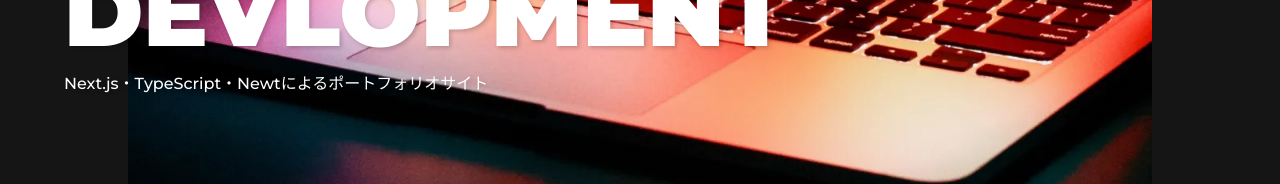
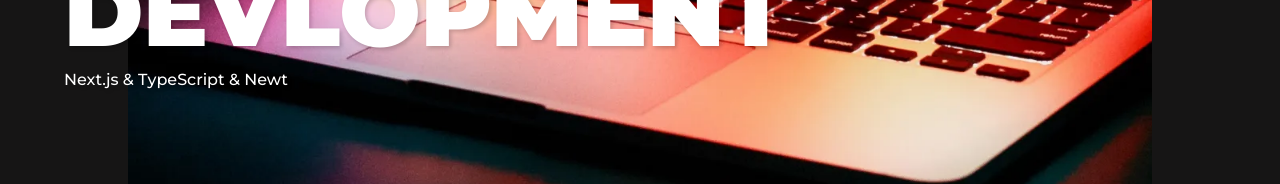
Before and after one commit to shim369/Nextjs-TypeScript-MicroCMS-Site, a Next.js app: page /components/herotop in a window 1280 px wide. Shown: the part 452-636 px from the top of the page. Built offline with nearby package versions, Linux system fonts and the light colour scheme.

Commit message:
change text

```diff
--- a/pages/components/herotop.tsx
+++ b/pages/components/herotop.tsx
@@ -5,7 +5,7 @@ export default function Header() {
     <div className="hero-area">
     <div className="catch1">
         <h1>WEB<br />DEVLOPMENT</h1>
-        <p>Next.js・TypeScript・Newtによるポートフォリオサイト</p>
+        <p>Next.js & TypeScript & Newt</p>
     </div>
     <div className="hero">
         <Image
--- a/pages/index.tsx
+++ b/pages/index.tsx
@@ -192,7 +192,7 @@ export default function Home({ articles }: { articles: Article[] }) {
 						</div>
 					</a>
 				</div>
-				<p>Next.js・TypeScript・Newtによるポートフォリオサイト</p>
+        		<p>Next.js & TypeScript & Newt</p>
 				<div className="contact-logo">
 					NEXT BASE
 				</div>
```
